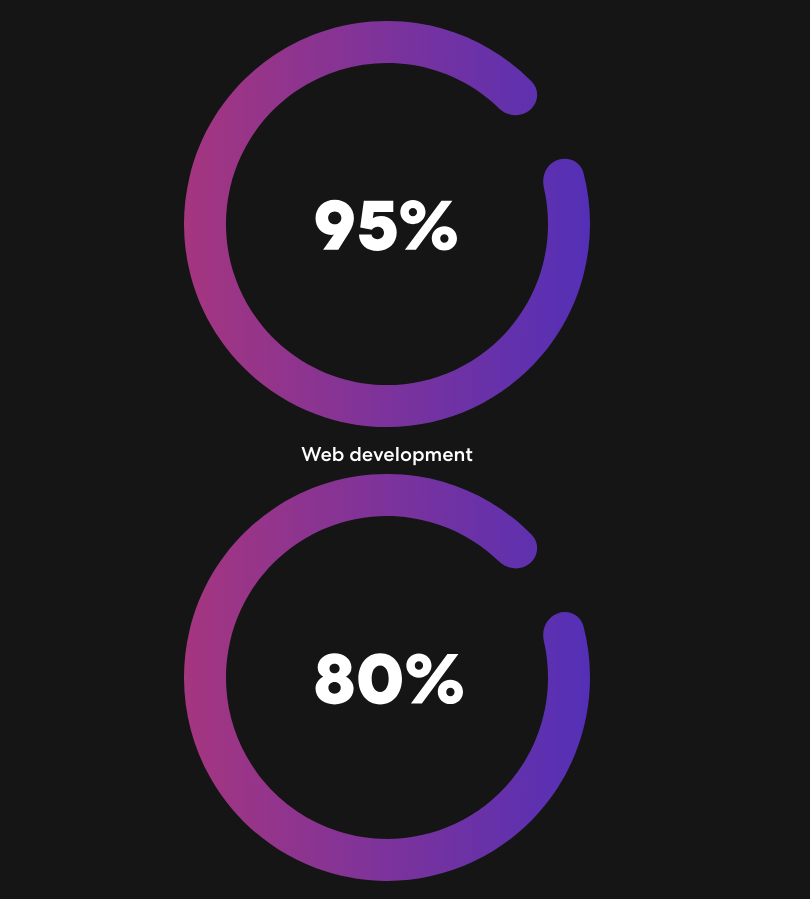
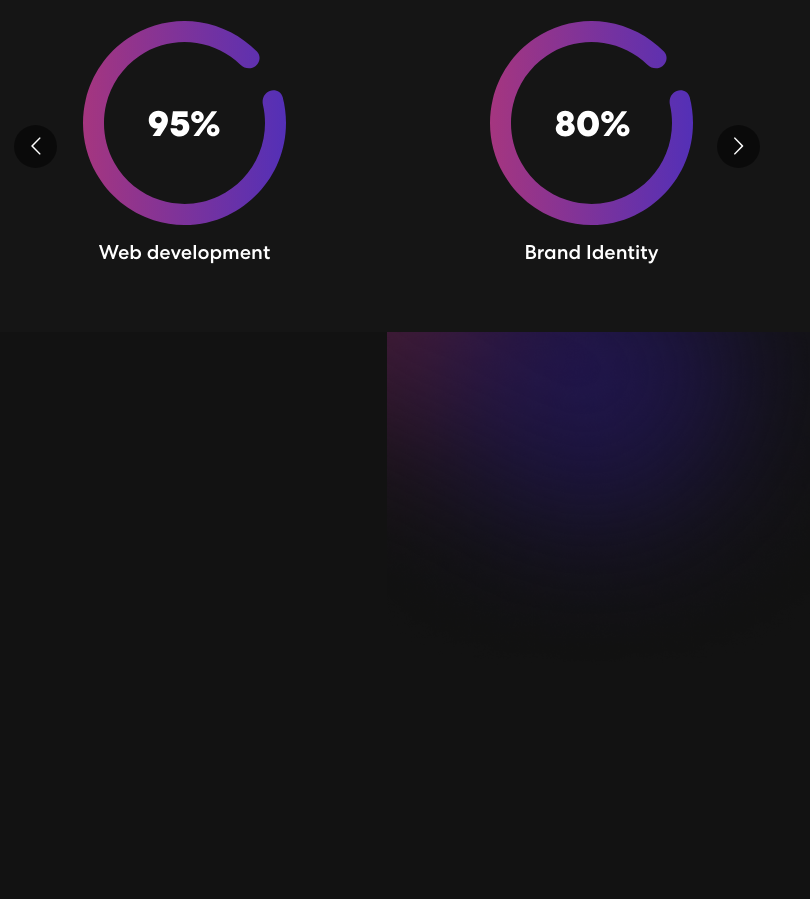
Before and after one commit to halynabondar/ResponsivePortfolioWebsite, a React (Create React App) app in the folder personal-portfolio/: page / in a window 1280 px wide. Shown: the part 900-1799 px from the top of the page, without its empty margins (253-1063 px from the left). After the commit the page ends 1582 px from the top, so only its background shows below. Built offline with nearby package versions, Linux system fonts and the light colour scheme.

Commit message:
Fix incorrect import

```diff
--- a/personal-portfolio/src/components/Skills.js
+++ b/personal-portfolio/src/components/Skills.js
@@ -1,5 +1,5 @@
-import Carousel from 'react-bootstrap/Carousel';
-import "react-multi-carousel/lib/styles.css"
+import Carousel from "react-multi-carousel";
+import "react-multi-carousel/lib/styles.css";
 import {Container, Row, Col} from 'react-bootstrap'
 import meter1 from "../assets/images/meter1.svg"
 import meter2 from "../assets/images/meter2.svg"
@@ -10,19 +10,20 @@ export default function Skills() {
 
     const responsive = {
         superLargeDesktop: {
-            breakpoint: {max: 4000, min: 3000},
+            // the naming can be any, depends on you.
+            breakpoint: { max: 4000, min: 3000 },
             items: 5
         },
         desktop: {
-            breakpoint: {max: 3000, min: 1024},
+            breakpoint: { max: 3000, min: 1024 },
             items: 3
         },
         tablet: {
-            breakpoint: {max: 1024, min: 464},
+            breakpoint: { max: 1024, min: 464 },
             items: 2
         },
         mobile: {
-            breakpoint: {max: 464, min: 0},
+            breakpoint: { max: 464, min: 0 },
             items: 1
         }
     };
@@ -37,19 +38,19 @@ export default function Skills() {
                             <p>Lorem ipsum dolor sit amet, consectetur adipisicing elit. Ab aliquam assumenda eius error fugiat inventore obcaecati optio quaerat vero voluptatibus!</p>
                             <Carousel responsive={responsive} infinite={true} className="skill-slider">
                                 <div className="item">
-                                    <img src={meter1} alt="skill"/>
+                                    <img src={meter1} alt="image"/>
                                     <h5>Web development</h5>
                                 </div>
                                 <div className="item">
-                                    <img src={meter2} alt="skill"/>
+                                    <img src={meter2} alt="image"/>
                                     <h5>Brand Identity</h5>
                                 </div>
                                 <div className="item">
-                                    <img src={meter3} alt="skill"/>
+                                    <img src={meter3} alt="image"/>
                                     <h5>Logo Design</h5>
                                 </div>
                                 <div className="item">
-                                    <img src={meter1} alt="skill"/>
+                                    <img src={meter1} alt="image"/>
                                     <h5>Web development</h5>
                                 </div>
                             </Carousel>
```
